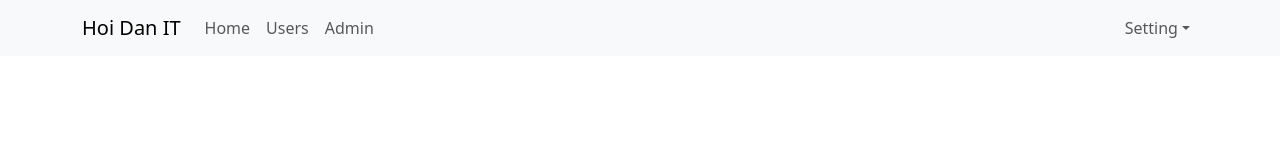
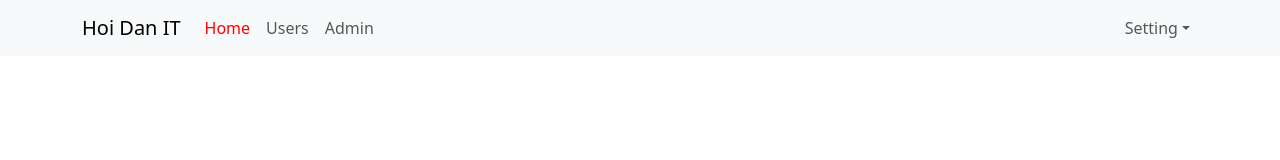
Before and after one commit to haithanh1001/Udemy_React, a React (Create React App) app: page / in a window 1280 px wide. Shown: the top 160 px of the page. Built offline with nearby package versions, Linux system fonts and the light colour scheme.

Commit message:
Active Link

```diff
--- a/src/App.scss
+++ b/src/App.scss
@@ -6,3 +6,15 @@
   -webkit-font-smoothing: antialiased;
   -moz-osx-font-smoothing: grayscale;
 }
+
+.app-container {
+  .header-container {
+    .navbar-nav {
+      .nav-link {
+        &.active {
+          color: red;
+        }
+      }
+    }
+  }
+}
--- a/src/components/Header/Header.js
+++ b/src/components/Header/Header.js
@@ -2,7 +2,7 @@
 import Nav from "react-bootstrap/Nav";
 import Navbar from "react-bootstrap/Navbar";
 import NavDropdown from "react-bootstrap/NavDropdown";
-import { Link } from "react-router-dom";
+import { NavLink } from "react-router-dom";
 const Header = () => {
   return (
     <Navbar bg="light" expand="lg">
@@ -11,15 +11,15 @@
         <Navbar.Toggle aria-controls="basic-navbar-nav" />
         <Navbar.Collapse id="basic-navbar-nav">
           <Nav className="me-auto">
-            <Link to="/" className="nav-link">
+            <NavLink to="/" className="nav-link">
               Home
-            </Link>
-            <Link to="/users" className="nav-link">
+            </NavLink>
+            <NavLink to="/users" className="nav-link">
               Users
-            </Link>
-            <Link to="/admins" className="nav-link">
+            </NavLink>
+            <NavLink to="/admins" className="nav-link">
               Admin
-            </Link>
+            </NavLink>
           </Nav>
           <Nav>
             <NavDropdown title="Setting" id="basic-nav-dropdown">
```
